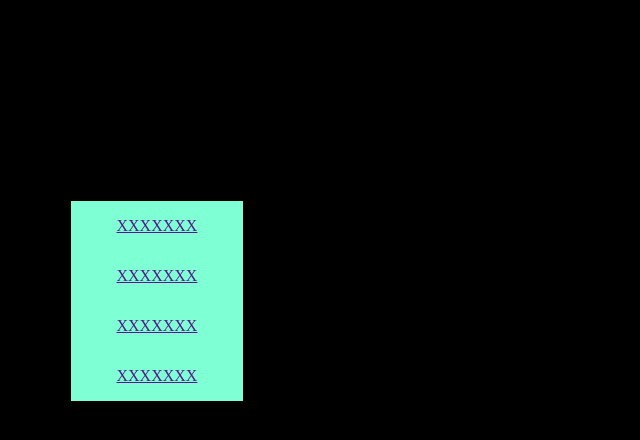
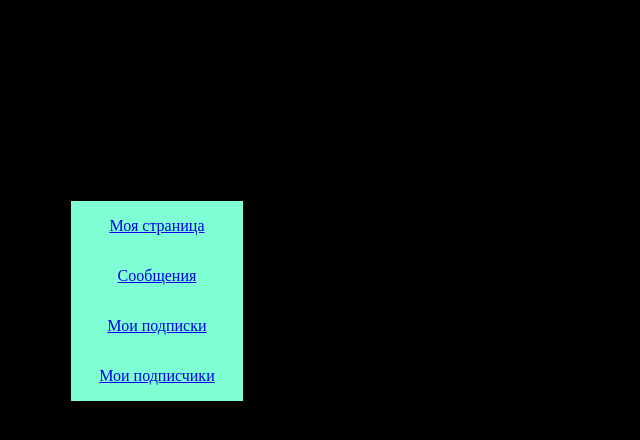
Before and after one commit to Cleamaster322/1st__Project__Web__, a Flask app: page /user_page in a window 1280 px wide. Shown: the part 87-527 px from the top of the page, without its empty margins (0-640 px from the left). Run offline with Flask 2, Linux system fonts and the light colour scheme.

Commit message:
Создал и подготовил основные шаблоны

```diff
--- a/flask_directory/app.py
+++ b/flask_directory/app.py
@@ -33,3 +33,18 @@ def register():
 @app.route("/user_page")
 def for_database_test():
     return render_template('user_page/user_page.html')
+
+
+@app.route("/messange")
+def for_messanges():
+    return render_template('messange_page/messange_page.html')
+
+
+@app.route("/followers")
+def for_followers():
+    return render_template('my_followers/my_followers.html')
+
+
+@app.route("/me_following")
+def for_following():
+    return render_template('me_following/me_following.html')
--- /dev/null
+++ b/flask_directory/templates/me_following/me_following.html
@@ -0,0 +1,4 @@
+{% extends 'user_page/user_page.html' %}
+{% block current_page_content %}
+ <link rel="stylesheet" href = "{{url_for('static', filename='me_following/me_following.css')}}" >
+{% endblock %}
--- /dev/null
+++ b/flask_directory/templates/messange_page/messange_page.html
@@ -0,0 +1,4 @@
+{% extends 'user_page/user_page.html' %}
+{% block current_page_content %}
+ <link rel="stylesheet" href = "{{url_for('static', filename='messange_page/messange_page.css')}}" >
+{% endblock %}
--- /dev/null
+++ b/flask_directory/templates/my_followers/my_followers.html
@@ -0,0 +1,4 @@
+{% extends 'user_page/user_page.html' %}
+{% block current_page_content %}
+<link rel="stylesheet" href = "{{url_for('static', filename='my_followers/my_followers.css')}}" >
+{% endblock %}
--- a/flask_directory/templates/user_page/user_page.html
+++ b/flask_directory/templates/user_page/user_page.html
@@ -19,10 +19,10 @@
     </div>
     <div class = "main_part_page">
         <div class = "func_list">
-            <a href="">XXXXXXX</a>
-            <a href="">XXXXXXX</a>
-            <a href="">XXXXXXX</a>
-            <a href="">XXXXXXX</a>
+            <a href="/user_page">Моя страница</a>
+            <a href="/messange">Сообщения</a>
+            <a href="/me_following">Мои подписки</a>
+            <a href="/followers">Мои подписчики</a>
         </div>
         {% block current_page_content %}
 
```
Also changed, not shown: flask_directory/static/me_following/me_following.css (added), flask_directory/static/messange_page/messange_page.css (added), flask_directory/static/my_followers/my_followers.css (added).
